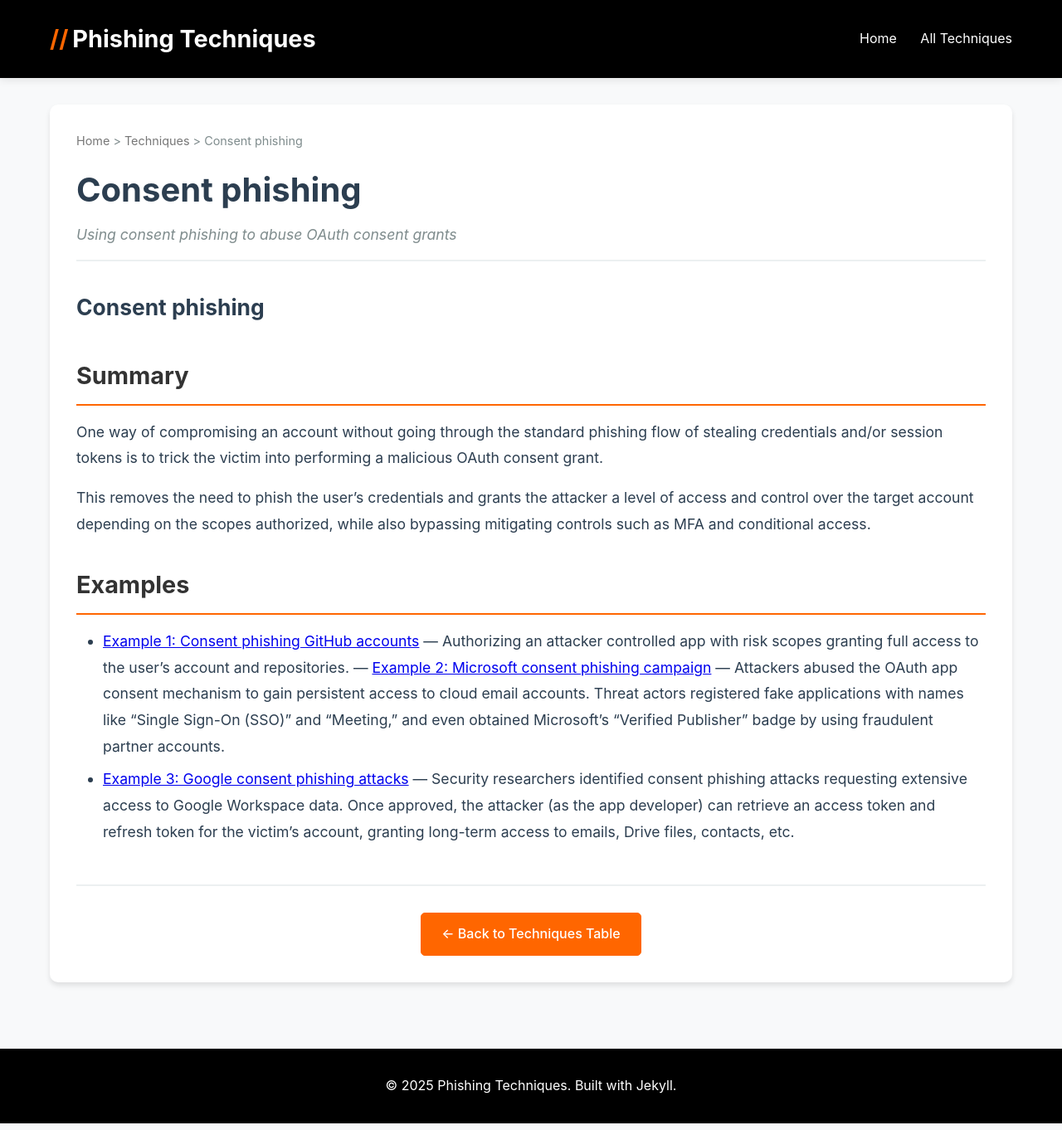
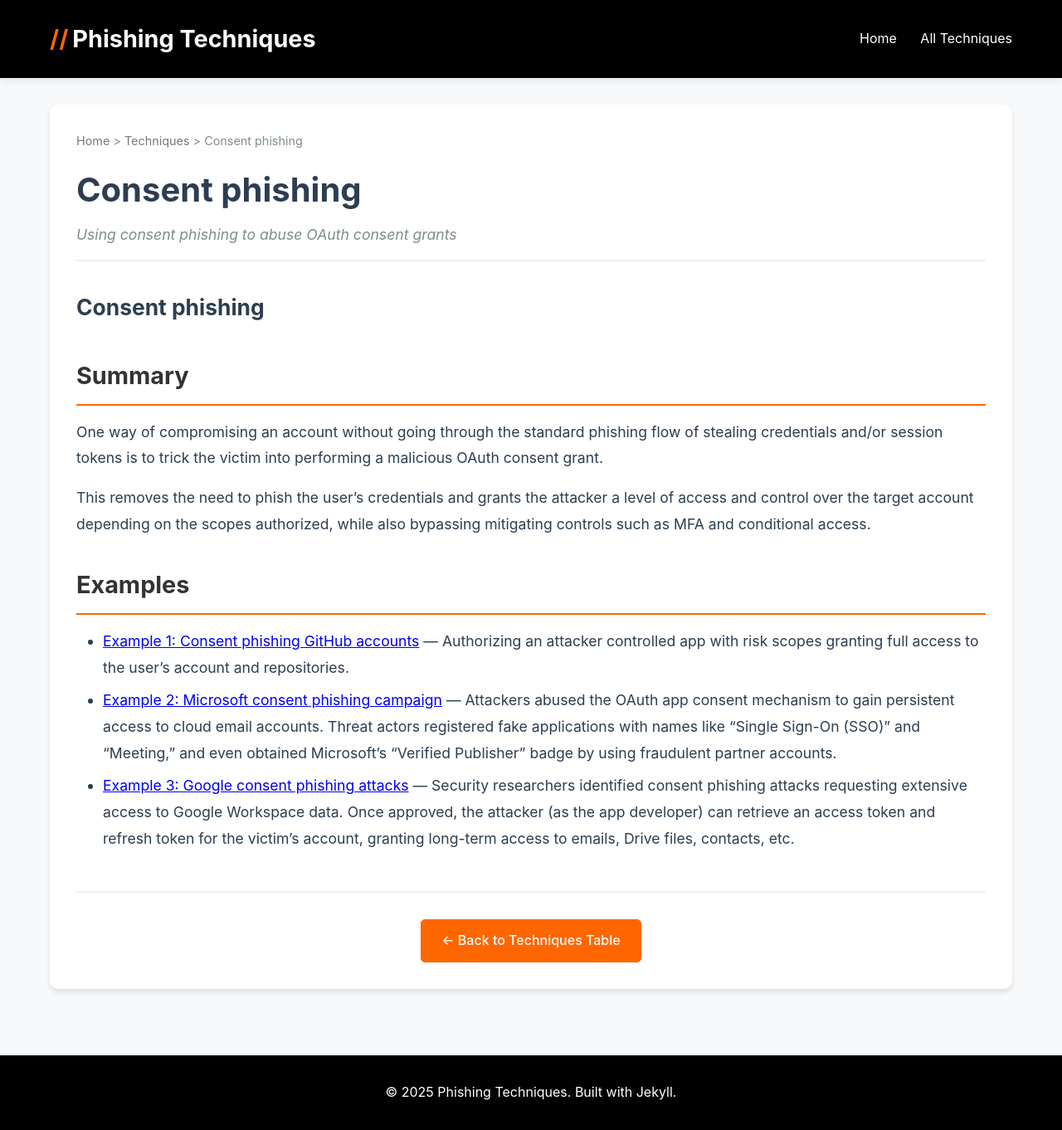
Before and after one commit to pushsecurity/phishing-techniques, a Jekyll site: the page built from _techniques/consent-phishing.md, in a window 1280 px wide. Shown: the whole page at 83% size. Built offline with Jekyll 4.4.1, drawn with Linux system fonts in a browser that asks for light colours.

```diff
--- a/_techniques/consent-phishing.md
+++ b/_techniques/consent-phishing.md
@@ -15,5 +15,5 @@ This removes the need to phish the user's credentials and grants the attacker a
 ## Examples
 
 - [Example 1: Consent phishing GitHub accounts](https://pushsecurity.com/blog/how-consent-phishing-is-evolving/#id-1-classic-consent-phishing) — Authorizing an attacker controlled app with risk scopes granting full access to the user’s account and repositories.
-— [Example 2: Microsoft consent phishing campaign](https://thehackernews.com/2023/02/hackers-abused-microsofts-verified.html) — Attackers abused the OAuth app consent mechanism to gain persistent access to cloud email accounts. Threat actors registered fake applications with names like “Single Sign-On (SSO)” and “Meeting,” and even obtained Microsoft’s “Verified Publisher” badge by using fraudulent partner accounts.
+- [Example 2: Microsoft consent phishing campaign](https://thehackernews.com/2023/02/hackers-abused-microsofts-verified.html) — Attackers abused the OAuth app consent mechanism to gain persistent access to cloud email accounts. Threat actors registered fake applications with names like “Single Sign-On (SSO)” and “Meeting,” and even obtained Microsoft’s “Verified Publisher” badge by using fraudulent partner accounts.
 - [Example 3: Google consent phishing attacks](https://www.valencesecurity.com/resources/blogs/the-rising-threat-of-consent-phishing-how-oauth-abuse-bypasses-mfa) — Security researchers identified consent phishing attacks requesting extensive access to Google Workspace data. Once approved, the attacker (as the app developer) can retrieve an access token and refresh token for the victim’s account, granting long-term access to emails, Drive files, contacts, etc.
```
